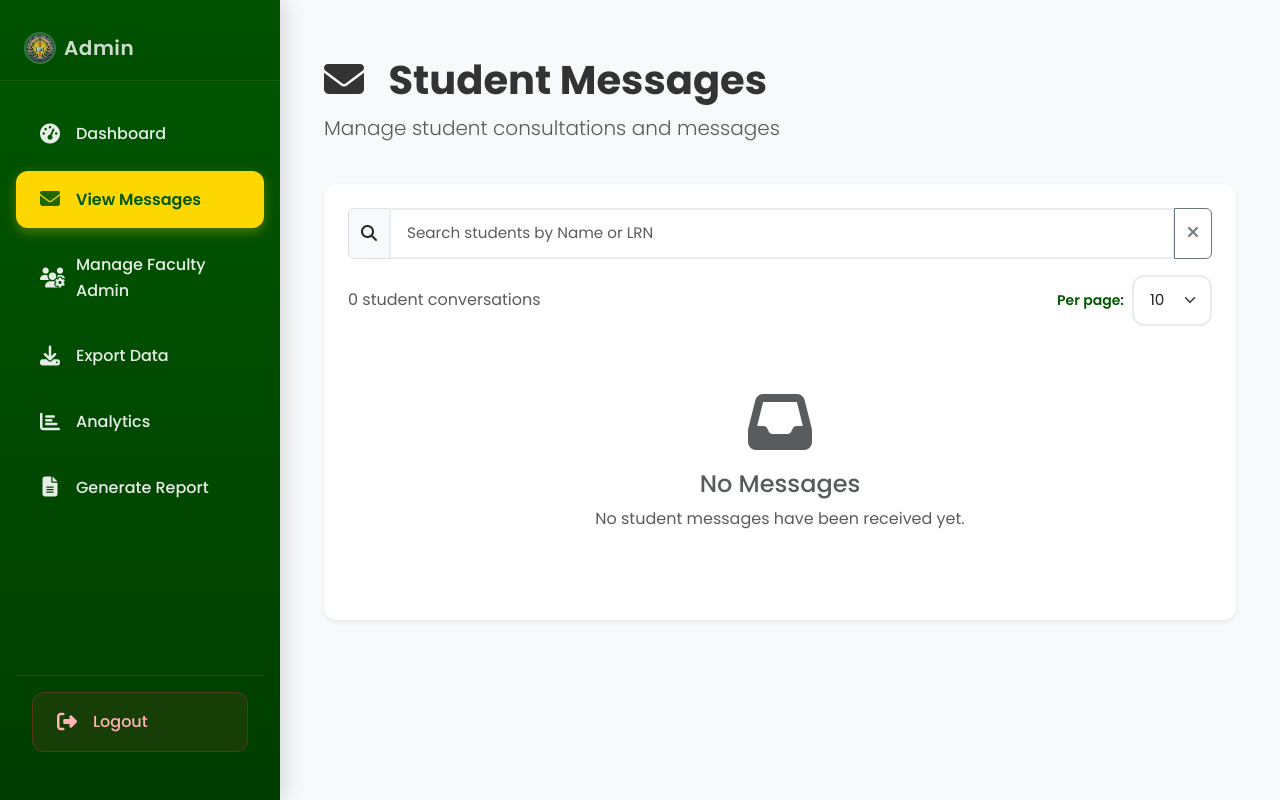
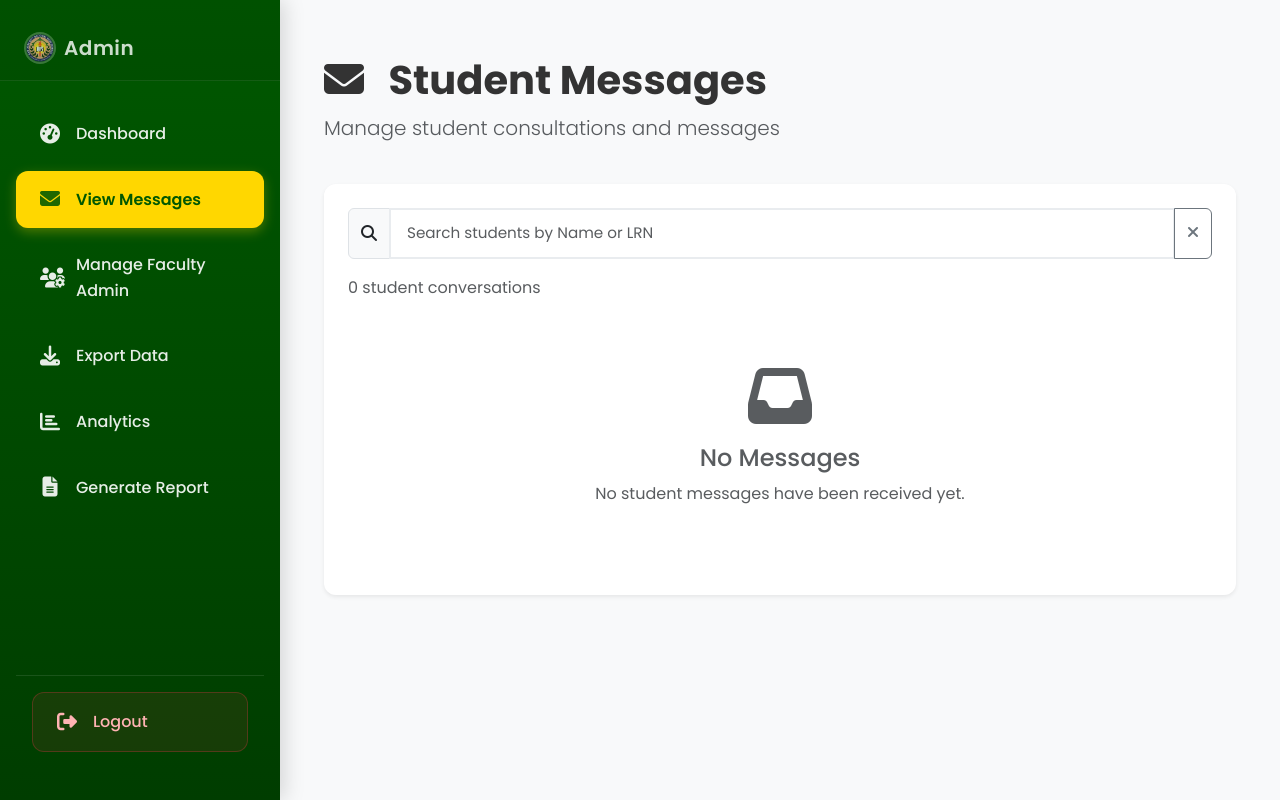
Before and after one commit to shinnnr/EmotionTrack, a Flask app: page /admin/messages in a window 1280 px wide. Run offline with Flask 3, Linux system fonts and the light colour scheme; a user stored in the database is signed in; data that the repository does not hold is empty; some libraries are stand-ins or nearby versions.

Commit message:
per page remove

```diff
--- a/templates/admin_messages.html
+++ b/templates/admin_messages.html
@@ -41,14 +41,6 @@
                         <p class="text-muted mb-0">
                             <span id="messageCount">Loading...</span> student conversations
                         </p>
-                        <div class="d-flex align-items-center gap-2 per-page-controls">
-                            <label for="perPageSelect" class="form-label small mb-0 text-nowrap">Per page:</label>
-                            <select id="perPageSelect" class="form-select form-select-sm" style="width: 80px; min-width: 80px;" onchange="changePerPage()">
-                                <option value="10">10</option>
-                                <option value="25">25</option>
-                                <option value="50">50</option>
-                            </select>
-                        </div>
                     </div>
 
                     <div class="table-responsive" id="messagesTableContainer">
@@ -401,7 +393,6 @@ async function sendResponse() {
 <script src="{{ url_for('static', filename='js/admin.js') }}"></script>
 <script>
 let currentPage = 1;
-let perPage = 10;
 
 document.addEventListener('DOMContentLoaded', function() {
     loadMessages();
@@ -475,7 +466,7 @@ function filterMessages(searchTerm) {
     // Hide pagination if filtering is active
     const pagination = document.getElementById('messagesPagination');
     if (pagination) {
-        pagination.style.display = searchTerm ? 'none' : (rows.length > perPage ? 'block' : 'none');
+        pagination.style.display = searchTerm ? 'none' : (rows.length > 10 ? 'block' : 'none');
     }
 }
 
@@ -515,7 +506,7 @@ async function loadMessages(page = 1, showLoading = true) {
             `;
         }
 
-        const response = await fetch(`/admin/api/admin-messages?page=${page}&per_page=${perPage}`);
+        const response = await fetch(`/admin/api/admin-messages?page=${page}&per_page=10`);
         if (!response.ok) throw new Error('Failed to fetch messages');
 
         const data = await response.json();
@@ -673,10 +664,6 @@ function generatePagination(pagination) {
     paginationContainer.innerHTML = html;
 }
 
-function changePerPage() {
-    perPage = parseInt(document.getElementById('perPageSelect').value);
-    loadMessages(1); // Reset to first page
-}
 
 function showMobileDetails(row) {
     // Only handle clicks on mobile (768px and below)
```
